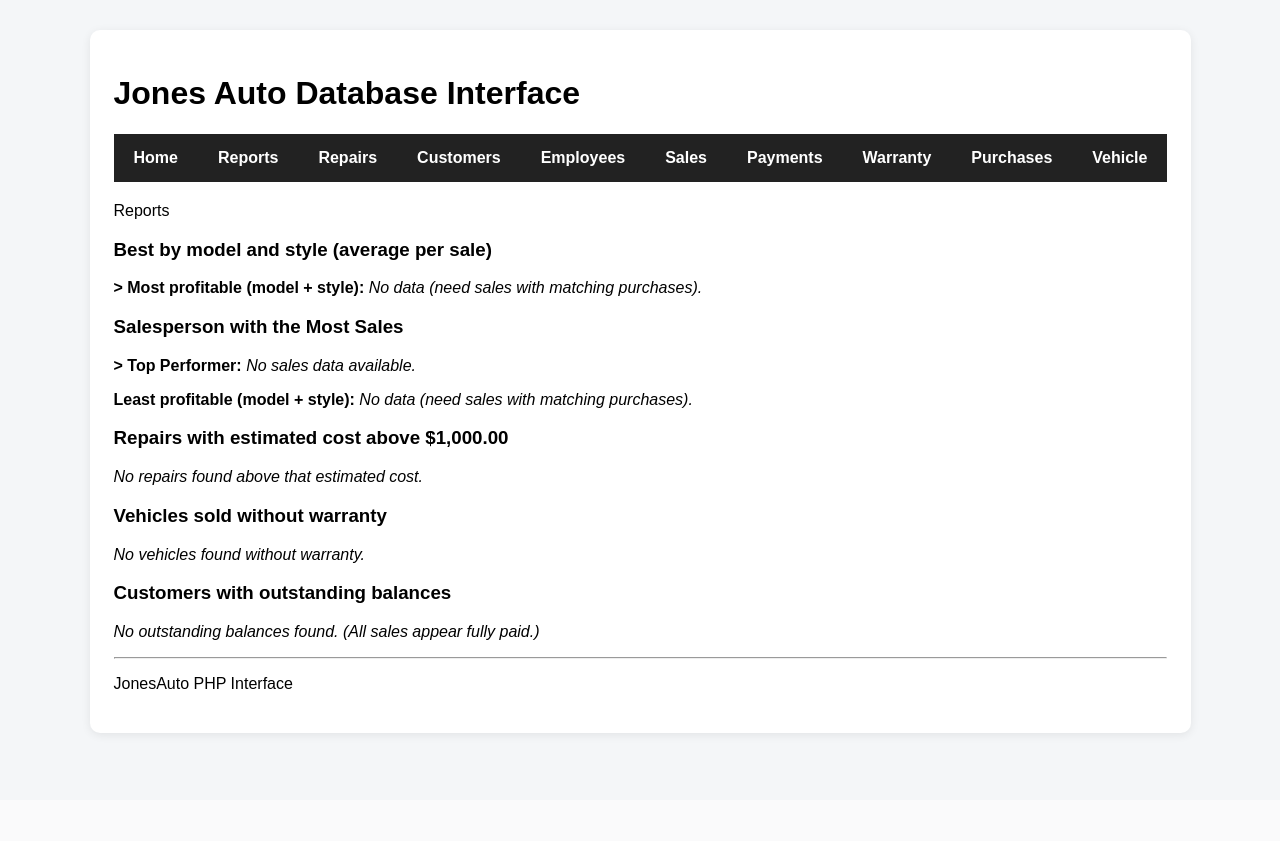
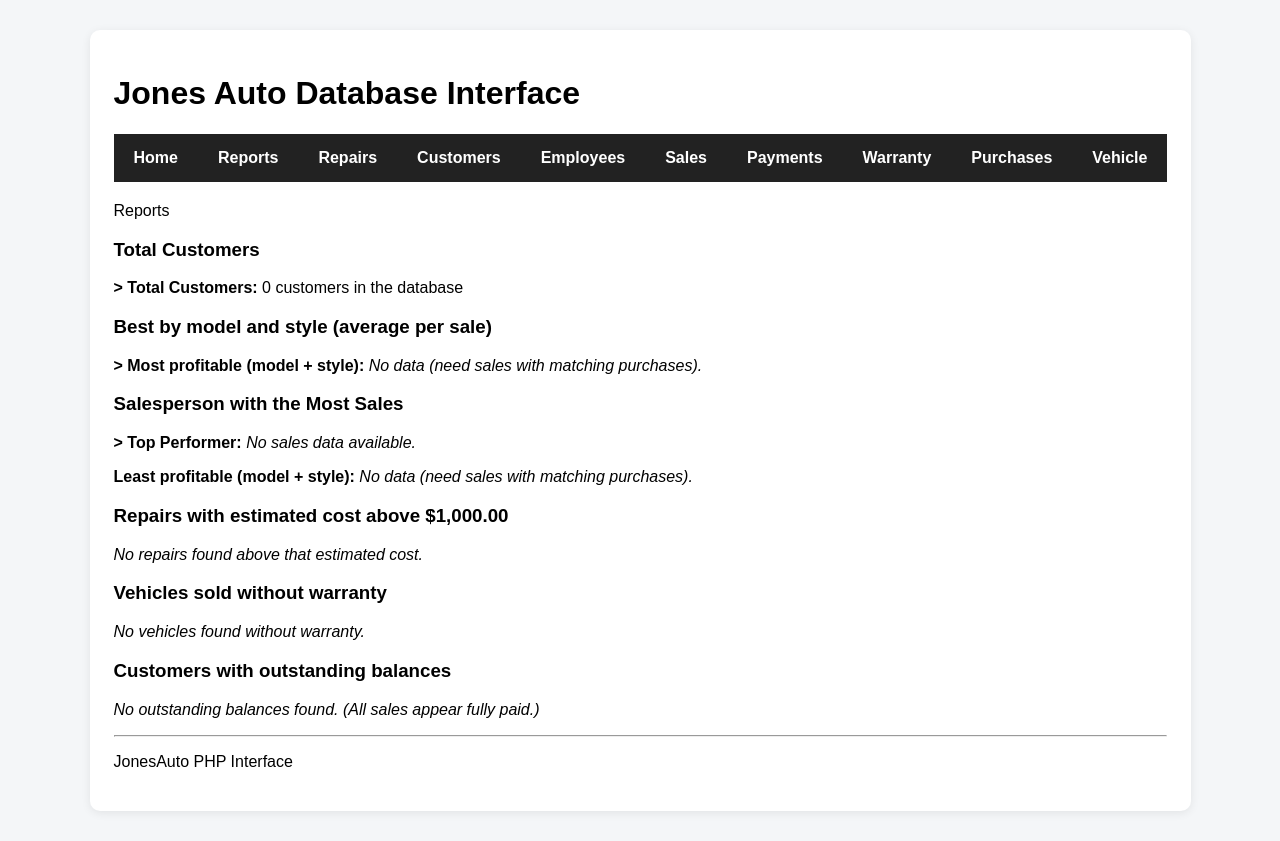
Before and after one commit to Fineturkey/barecarsales_app, a PHP site: page /reports/index.php in a window 1280 px wide. Before the commit the page ends 737 px from the top, so only its background shows below. Run offline with PHP 8.4, Linux system fonts and the light colour scheme; data that the repository does not hold is empty.

Commit message:
added total customer query

```diff
--- a/reports/index.php
+++ b/reports/index.php
@@ -118,9 +118,25 @@ $res_vehicles_no_warranty = $conn->query($sql_vehicles_no_warranty);
 $row_vehicles_no_warranty = $res_vehicles_no_warranty ? $res_vehicles_no_warranty->fetch_assoc() : null;
 
 $res_outstanding_balances = $conn->query($sql_outstanding_balances);
+
+$sql_total_customers = "SELECT COUNT(*) AS total_customers FROM customer";
+
+$res_total_customers = $conn->query($sql_total_customers);
+$row_total_customers = $res_total_customers ? $res_total_customers->fetch_assoc() : null;
 ?>
 
 <h2>Reports</h2>
+
+<h3>Total Customers</h3>
+
+<p>
+    <strong>> Total Customers:</strong>
+    <?php if ($row_total_customers): ?>
+        <?= (int) $row_total_customers['total_customers'] ?> customers in the database
+    <?php else: ?>
+        <em>No customer data available.</em>
+    <?php endif; ?>
+</p>
 
 <h3>Best by model and style (average per sale)</h3>
 
```
